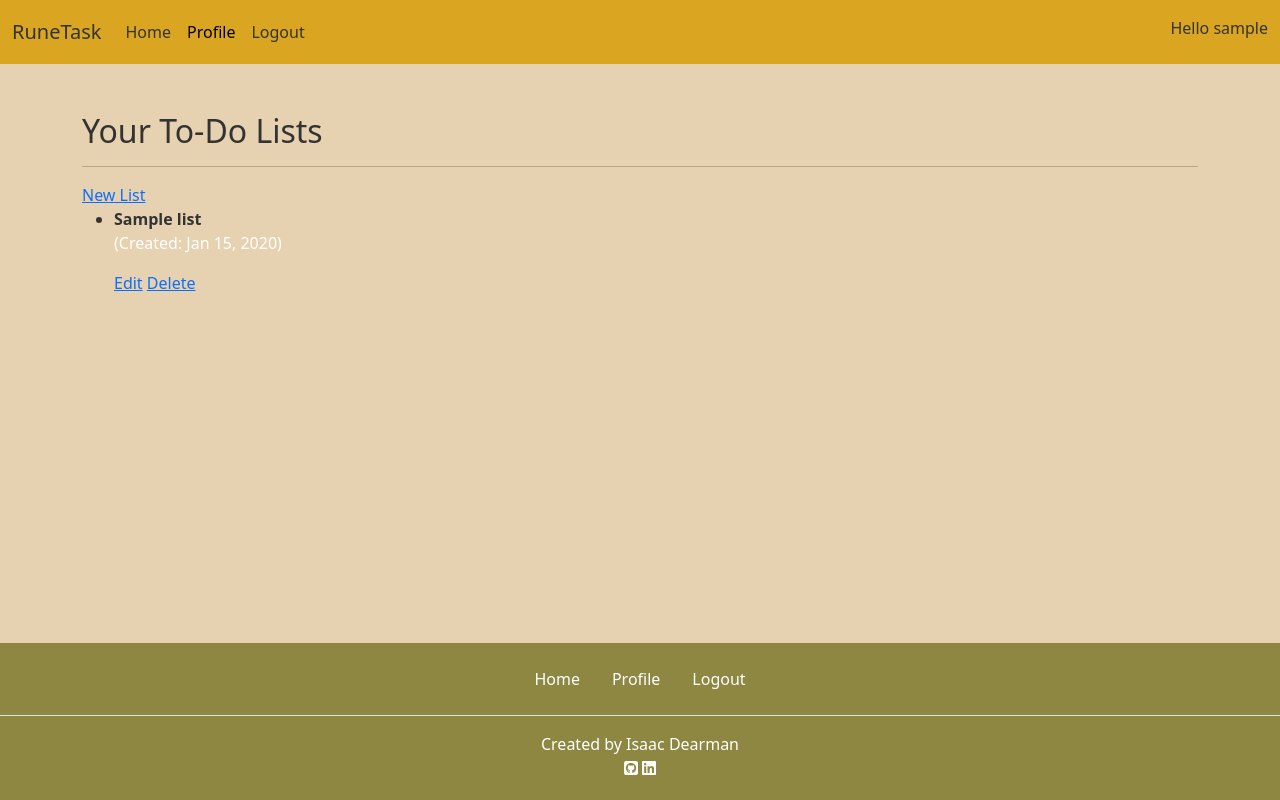
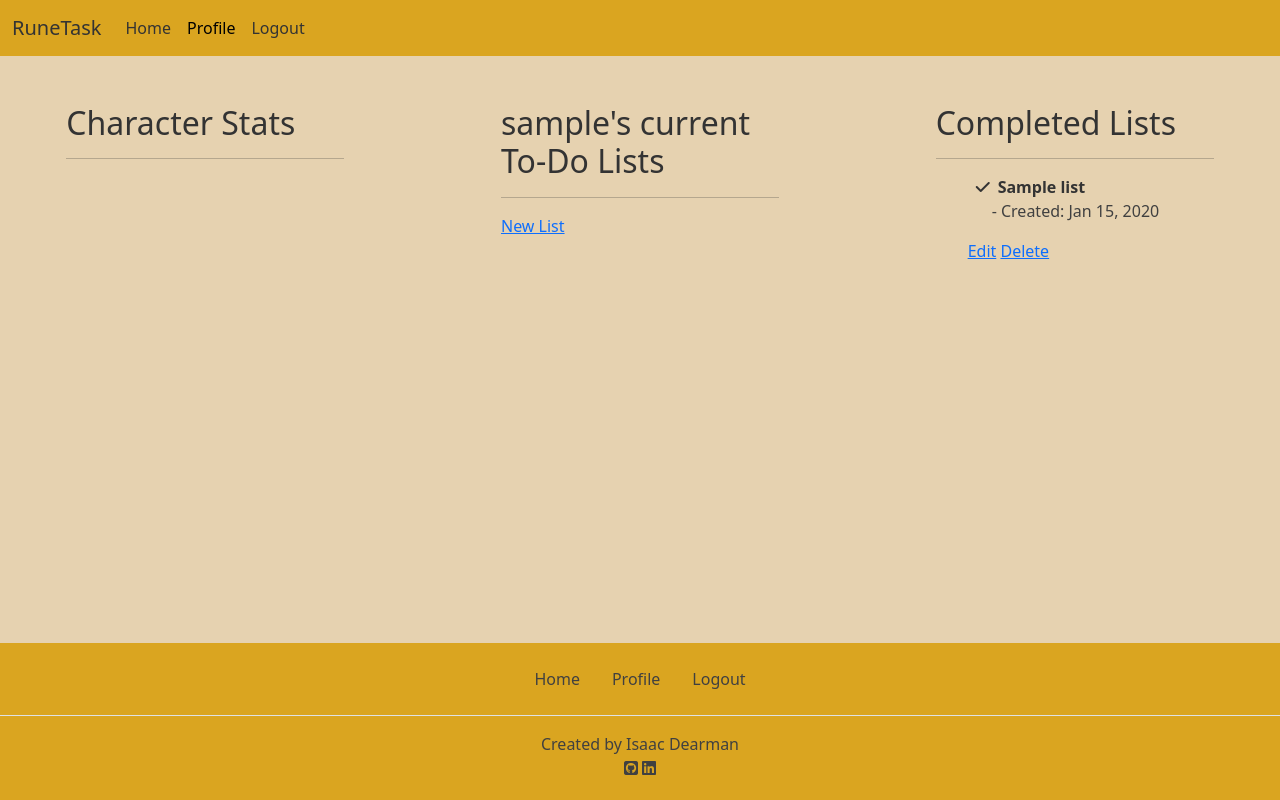
Before and after one commit to Code-Dearman/Django-Capstone, a Django app: page /profile/ in a window 1280 px wide. Run offline with Django 4.2, Linux system fonts and the light colour scheme; a user stored in the database is signed in; tables that the repository leaves empty hold one stand-in row (values such as "Sample post"); some libraries are stand-ins or nearby versions.

Commit message:
change styling

```diff
--- a/static/css/style.css
+++ b/static/css/style.css
@@ -39,7 +39,7 @@ main {
 }
 
 .textSecondary {
-    color: #FFFFFF;
+    color: #404040;
 }
 
 .highlightError {
@@ -88,7 +88,7 @@ main {
 
 /* ----------------------------------------------------- Footer */
 .footerContainer {
-    background-color: #8D8741;
+    background-color: #DAA520;
     margin-top: auto;
 }
 
@@ -136,3 +136,9 @@ form ul {
 .modal-content {
     background-color: #2B2D42;
 }
+
+
+/* ----------------------------------------------------- Profile */
+.profileLists {
+    list-style: none;
+}
--- a/templates/index.html
+++ b/templates/index.html
@@ -67,7 +67,7 @@
                     </ul>
 
                     {% if user.is_authenticated %}
-                    <p class="nav-item textMain mt-2 text-end d-sm-none d-md-none d-lg-block">Hello {{ user }}</p>
+                    <p class="nav-item textMain mt-2 text-end d-sm-none">Hello {{ user }}</p>
                     {% endif %}
             </div>
         </div>
--- a/to_do/templates/to_do/profile.html
+++ b/to_do/templates/to_do/profile.html
@@ -1,15 +1,27 @@
 {% extends "index.html" %}
 
 {% block content %}
+<div class="row d-flex justify-content-around">
+
+    <div class="col-sm-12 col-lg-3">
         <div class="container mt-5">
-    <h2 class="textMain">Your To-Do Lists</h2>
+            <h2 class="textMain">Character Stats</h2>
             <hr>
-    <a href="{% url 'create_list' %}">New List</a>
-    <ul>
+        </div>
+    </div>
+
+    <div class="col-sm-12 col-lg-3">
+        <div class="container mt-5">
+            <h2 class="textMain">{{user}}'s current To-Do Lists</h2>
+            <hr>
+            <a href="{% url 'create_list' %}" class="mb-5">New List</a>
+            <ul class="profileLists">
+
                 {% for task in user_lists %}
-        <li class="textMain">
-            <strong>{{ task.list_title }}</strong>
-            <p class="textSecondary">(Created: {{ task.created_on|date:"M d, Y" }})</p>
+                {% if not task.complete %}
+                <li class="textMain pb-5">
+                    <strong><i class="fa-solid fa-list mx-2"></i>{{ task.list_title }}</strong>
+                    <p class="textSecondary mx-4">- Created: {{ task.created_on|date:"M d, Y" }}</p>
                     <a href="{% url 'edit_list' slug=task.slug %}">Edit</a>
                     <a href="" data-bs-toggle="modal" data-bs-target="#deleteModal-{{ task.slug }}">Delete</a>
                 </li>
@@ -24,11 +36,13 @@
                                 <h5 class="modal-title" id="exampleModalLabel" id="deleteModalLabel-{{ task.slug }}">
                                     Confimation...
                                 </h5>
-                        <button type="button" class="btn-close" data-bs-dismiss="modal" aria-label="Close"></button>
+                                <button type="button" class="btn-close" data-bs-dismiss="modal"
+                                    aria-label="Close"></button>
                             </div>
 
                             <div class="modal-body">
-                        <p class="textMain text-center">Are you sure you want to delete the list: "{{ task.list_title }}"?</p>
+                                <p class="textMain text-center">Are you sure you want to delete the list:
+                                    "{{ task.list_title }}"?</p>
                             </div>
 
                             <div class="modal-footer">
@@ -42,12 +56,39 @@
                         </div>
                     </div>
                 </div>
+                {% endif %}
                 {% empty %}
                 <P>You have no to-do lists yet, why not start now?</P>
                 {% endfor %}
             </ul>
         </div>
+    </div>
 
+    <div class="col-sm-12 col-lg-3">
+        <div class="container mt-5">
+            <h2 class="textMain">Completed Lists</h2>
+            <hr>
+
+            <ul class="profileLists">
+                {% for task in user_lists %}
+                {% if task.complete %}
+                <li class="textMain pb-5">
+                    <strong><i class="fa-solid fa-check mx-2"></i>{{ task.list_title }}</strong>
+                    <p class="textSecondary mx-4">- Created: {{ task.created_on|date:"M d, Y" }}</p>
+                    <a href="{% url 'edit_list' slug=task.slug %}">Edit</a>
+                    <a href="" data-bs-toggle="modal" data-bs-target="#deleteModal-{{ task.slug }}">Delete</a>
+                </li>
+
+                {% endif %}
+                {% endfor %}
+
+            </ul>
+
+
+        </div>
+    </div>
+
+</div>
 
 
 {% endblock %}
```
Lines whose indentation alone changed are shown as unchanged.
